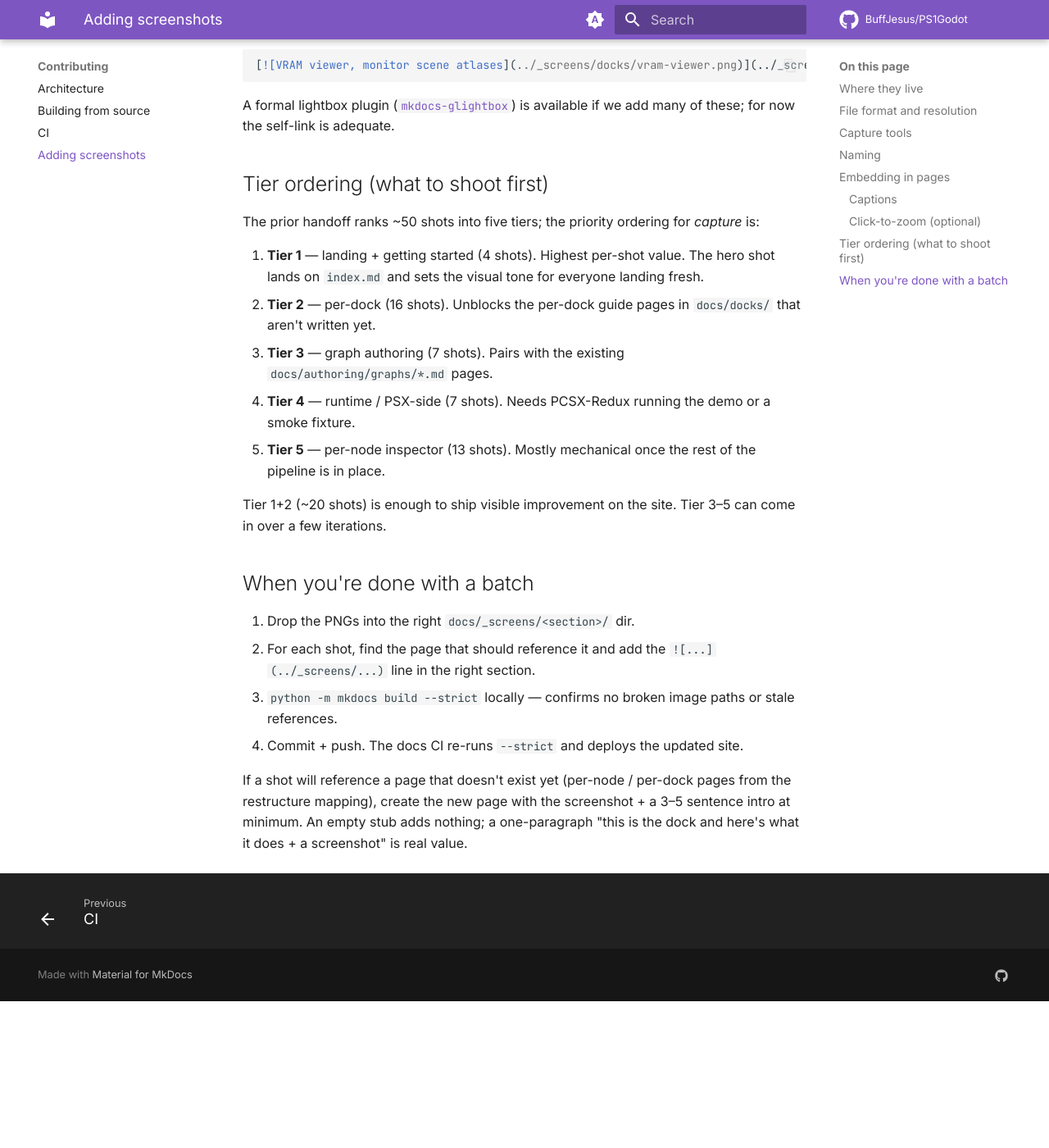
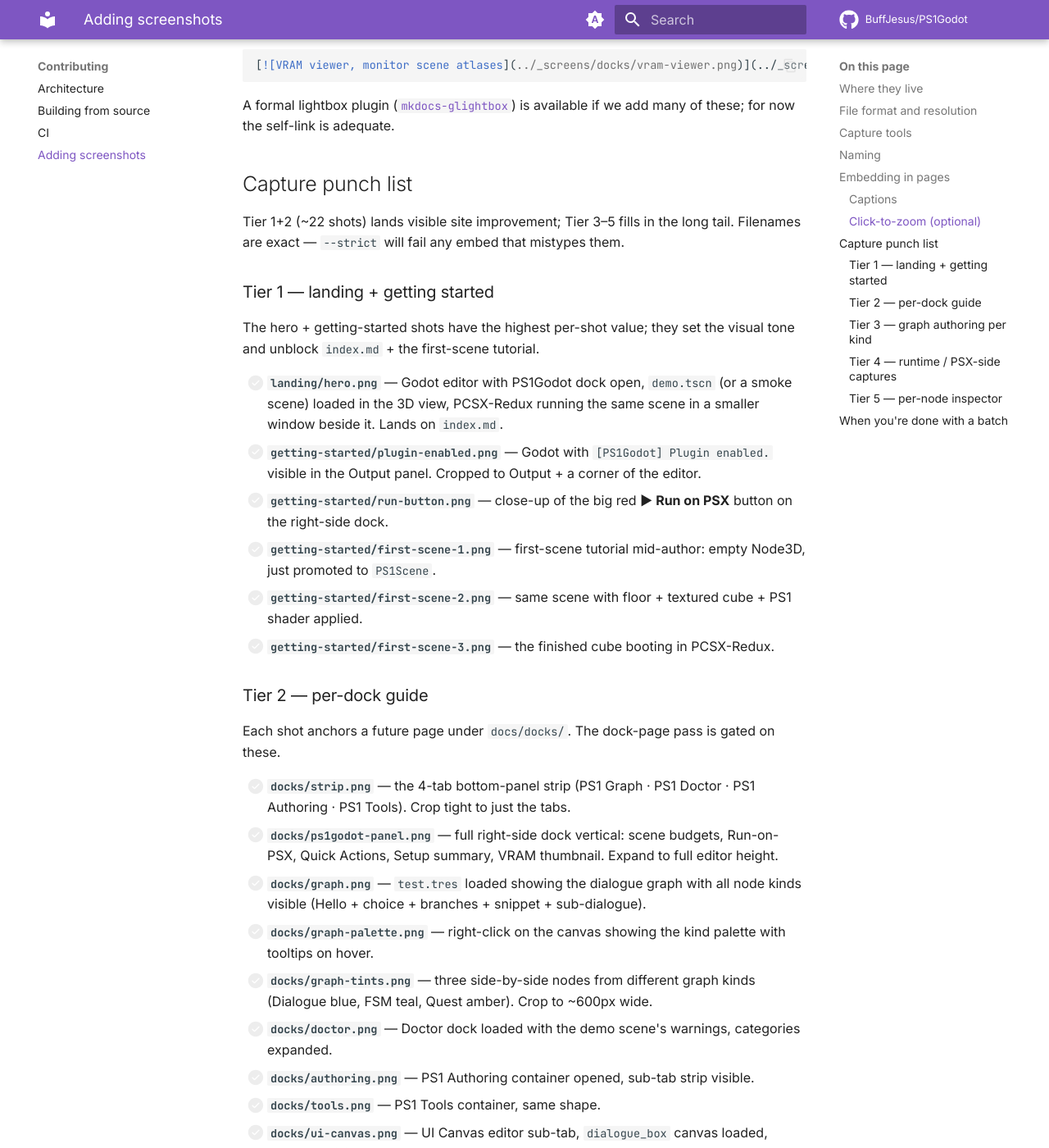
Before and after one commit to BuffJesus/PS1Godot, an MkDocs documentation site: the page built from docs/contributing/screenshots.md, in a window 1280 px wide and 1400 px high, scrolled down 3182 px. Shown: the whole window at 82% size. Built offline with MkDocs 1.6.1 and Material for MkDocs 9.7.7, drawn with Linux system fonts in a browser that asks for light colours; comment, search, counter and statistics services are not loaded; before the commit the page ends 4403 px from its top, so only the background shows below that; some of the changed text lies outside the part shown.

Commit message:
docs(site): inline screenshot capture checklist into screenshots.md
The full Tier 1-5 list was in docs/internal/handoff-2026-05-18-...md
which is exclude_docs'd from the build — not visible from the live
site. Anyone sitting down to capture screenshots had to find that
file on GitHub first.

Folded all 49 shots in as task-list checkboxes (pymdownx.tasklist
custom_checkbox is already enabled), grouped by tier with the
context for each shot (what to capture, where it lands). The page
renders 49 styled checkbox items the user can work through in
order. Filenames match the embed-side conventions exactly so
--strict catches any future typo on either side.

Co-Authored-By: Claude Opus 4.7 (1M context) <noreply@anthropic.com>

```diff
--- a/docs/contributing/screenshots.md
+++ b/docs/contributing/screenshots.md
@@ -130,25 +130,133 @@ A formal lightbox plugin
 is available if we add many of these; for now the self-link is
 adequate.
 
-## Tier ordering (what to shoot first)
+## Capture punch list
 
-The prior handoff ranks ~50 shots into five tiers; the priority
-ordering for *capture* is:
+Tier 1+2 (~22 shots) lands visible site improvement; Tier 3–5 fills
+in the long tail. Filenames are exact — `--strict` will fail any
+embed that mistypes them.
 
-1. **Tier 1** — landing + getting started (4 shots). Highest
-   per-shot value. The hero shot lands on `index.md` and sets the
-   visual tone for everyone landing fresh.
-2. **Tier 2** — per-dock (16 shots). Unblocks the per-dock guide
-   pages in `docs/docks/` that aren't written yet.
-3. **Tier 3** — graph authoring (7 shots). Pairs with the existing
-   `docs/authoring/graphs/*.md` pages.
-4. **Tier 4** — runtime / PSX-side (7 shots). Needs PCSX-Redux
-   running the demo or a smoke fixture.
-5. **Tier 5** — per-node inspector (13 shots). Mostly mechanical
-   once the rest of the pipeline is in place.
+### Tier 1 — landing + getting started
 
-Tier 1+2 (~20 shots) is enough to ship visible improvement on the
-site. Tier 3–5 can come in over a few iterations.
+The hero + getting-started shots have the highest per-shot value;
+they set the visual tone and unblock `index.md` + the first-scene
+tutorial.
+
+- [ ] **`landing/hero.png`** — Godot editor with PS1Godot dock open,
+      `demo.tscn` (or a smoke scene) loaded in the 3D view,
+      PCSX-Redux running the same scene in a smaller window beside
+      it. Lands on `index.md`.
+- [ ] **`getting-started/plugin-enabled.png`** — Godot with
+      `[PS1Godot] Plugin enabled.` visible in the Output panel.
+      Cropped to Output + a corner of the editor.
+- [ ] **`getting-started/run-button.png`** — close-up of the big
+      red **▶ Run on PSX** button on the right-side dock.
+- [ ] **`getting-started/first-scene-1.png`** — first-scene
+      tutorial mid-author: empty Node3D, just promoted to `PS1Scene`.
+- [ ] **`getting-started/first-scene-2.png`** — same scene with
+      floor + textured cube + PS1 shader applied.
+- [ ] **`getting-started/first-scene-3.png`** — the finished cube
+      booting in PCSX-Redux.
+
+### Tier 2 — per-dock guide
+
+Each shot anchors a future page under `docs/docks/`. The dock-page
+pass is gated on these.
+
+- [ ] **`docks/strip.png`** — the 4-tab bottom-panel strip
+      (PS1 Graph · PS1 Doctor · PS1 Authoring · PS1 Tools). Crop
+      tight to just the tabs.
+- [ ] **`docks/ps1godot-panel.png`** — full right-side dock
+      vertical: scene budgets, Run-on-PSX, Quick Actions, Setup
+      summary, VRAM thumbnail. Expand to full editor height.
+- [ ] **`docks/graph.png`** — `test.tres` loaded showing the
+      dialogue graph with all node kinds visible (Hello + choice +
+      branches + snippet + sub-dialogue).
+- [ ] **`docks/graph-palette.png`** — right-click on the canvas
+      showing the kind palette with tooltips on hover.
+- [ ] **`docks/graph-tints.png`** — three side-by-side nodes from
+      different graph kinds (Dialogue blue, FSM teal, Quest amber).
+      Crop to ~600px wide.
+- [ ] **`docks/doctor.png`** — Doctor dock loaded with the demo
+      scene's warnings, categories expanded.
+- [ ] **`docks/authoring.png`** — PS1 Authoring container opened,
+      sub-tab strip visible.
+- [ ] **`docks/tools.png`** — PS1 Tools container, same shape.
+- [ ] **`docks/ui-canvas.png`** — UI Canvas editor sub-tab,
+      `dialogue_box` canvas loaded, elements visible.
+- [ ] **`docks/vram-viewer.png`** — VRAM Viewer post-F5, showing
+      the demo scene's packed atlases + CLUTs + framebuffer reserves.
+- [ ] **`docks/audio-routing.png`** — Audio Routing clip list with
+      SPU / XA / CDDA badges + sample rate + size.
+- [ ] **`docks/lua-cheatsheet.png`** — PS1 Lua API Cheatsheet
+      mid-search (type `Audio` in the filter).
+- [ ] **`docks/quest-journal.png`** — `village_quest.tres` loaded,
+      mid-progression (`find_npc` completed, `talk_to_npc` active).
+- [ ] **`docks/graph-find.png`** — Graph Find search results for
+      `breathing_low` across the graphs.
+- [ ] **`docks/references.png`** — asset reference list for one of
+      the demo textures.
+- [ ] **`docks/repl.png`** — Lua REPL input + a couple of scrollback
+      lines showing roundtrip.
+
+### Tier 3 — graph authoring per kind
+
+Pairs with the existing pages under `docs/authoring/graphs/`.
+
+- [ ] **`graphs/dialogue-full.png`** — `test.tres` zoomed-to-fit,
+      all nodes visible.
+- [ ] **`graphs/dialogue-inspector.png`** — a Line node selected,
+      side-pane inspector showing payload fields (text, speaker,
+      audio, skippable, notifies, reveal mode, reveal rate).
+- [ ] **`graphs/fsm-full.png`** — `bot_brain.tres`.
+- [ ] **`graphs/fsm-inspector.png`** — a State node selected,
+      side-pane showing on_enter / on_update / on_exit slots.
+- [ ] **`graphs/quest-full.png`** — `village_quest.tres`.
+- [ ] **`graphs/quest-inspector.png`** — an Objective node selected.
+- [ ] **`graphs/bt-full.png`** — small BT (Selector + a couple of
+      Leaves) you build for the doc.
+
+### Tier 4 — runtime / PSX-side captures
+
+PCSX-Redux's `F12` at native 320×240. The site upscales 2×/3× with
+nearest-neighbor.
+
+- [ ] **`runtime/typewriter-mid.png`** — mid-reveal: "Hell" shown,
+      "o" hasn't appeared yet ("Hello" at rate=5).
+- [ ] **`runtime/typewriter-done.png`** — same line, fully revealed.
+- [ ] **`runtime/choice.png`** — the choice node on PSX with 3
+      options visible.
+- [ ] **`runtime/sub-dialogue.png`** — PSX showing the "Heller"
+      line from the `sub_dialogue` smoke fixture.
+- [ ] **`runtime/export-log.png`** — Godot Output panel mid-export
+      showing the auto-recompile + asset reports + LoaderPack
+      written.
+- [ ] **`runtime/toast.png`** — green/amber/red notification panel
+      in the bottom-right after F5.
+- [ ] **`runtime/audio-thumbs.png`** — FileSystem dock showing
+      several `.tres` audio clips with their auto-generated waveforms
+      + route stripes (amber/blue/green). Requires deleting
+      `.godot/imported/` first to refresh the cache.
+
+### Tier 5 — per-node inspector
+
+Mechanical — open the demo scene, select the named node, capture
+the inspector. One per node. Each filename is
+`nodes/<node-slug>-inspector.png`.
+
+- [ ] `nodes/ps1-scene-inspector.png`
+- [ ] `nodes/ps1-mesh-instance-inspector.png`
+- [ ] `nodes/ps1-skinned-mesh-inspector.png`
+- [ ] `nodes/ps1-camera-inspector.png`
+- [ ] `nodes/ps1-player-inspector.png`
+- [ ] `nodes/ps1-animation-inspector.png`
+- [ ] `nodes/ps1-cutscene-inspector.png`
+- [ ] `nodes/ps1-audio-clip-inspector.png`
+- [ ] `nodes/ps1-trigger-box-inspector.png`
+- [ ] `nodes/ps1-ui-canvas-inspector.png`
+- [ ] `nodes/ps1-room-inspector.png`
+- [ ] `nodes/ps1-portal-link-inspector.png`
+- [ ] `nodes/ps1-sky-inspector.png`
 
 ## When you're done with a batch
 
```
